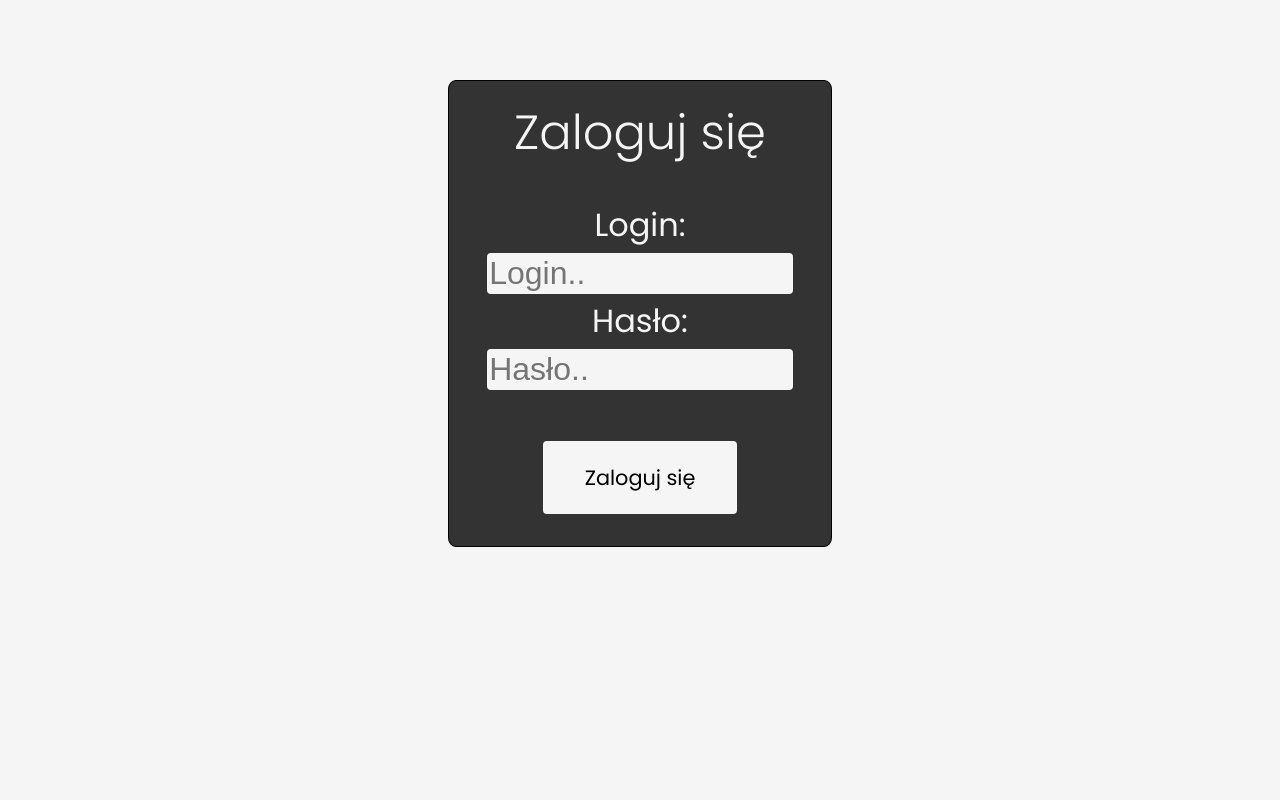
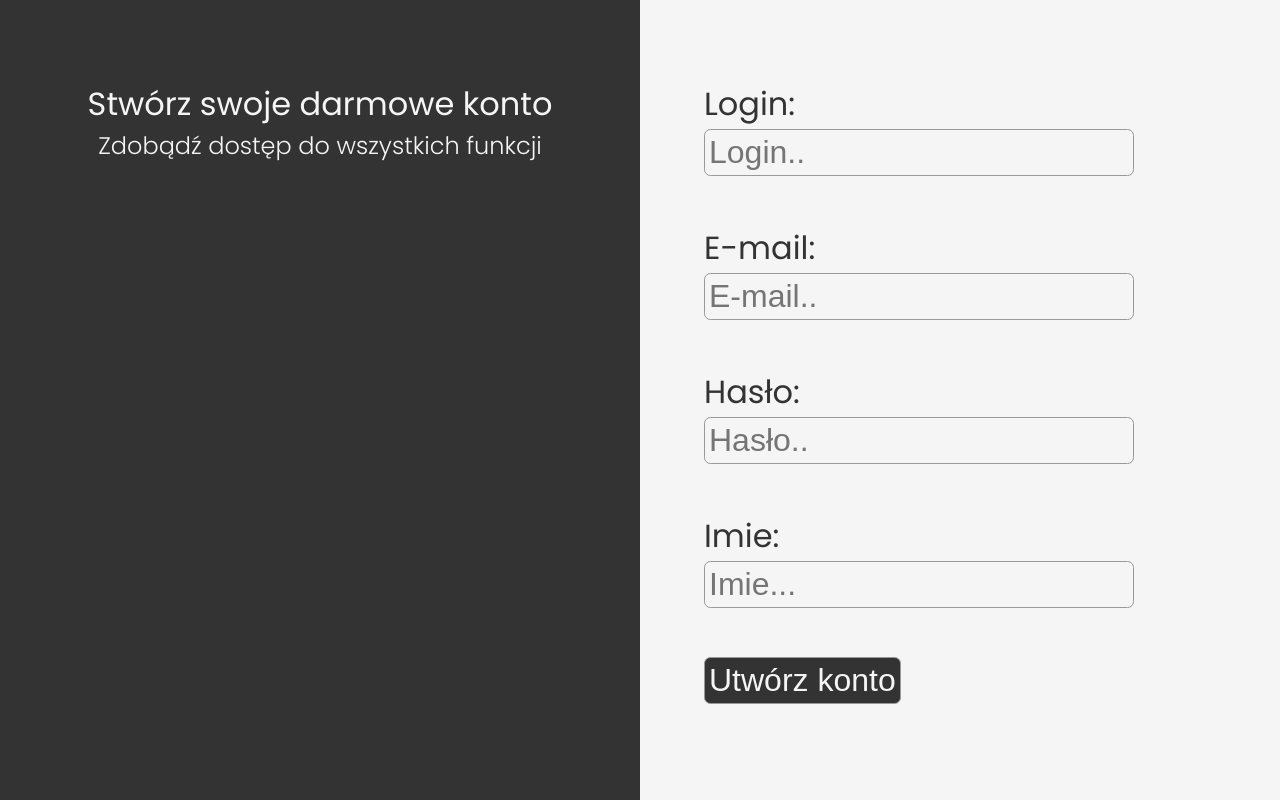
Before and after one commit to Kaczpr/BronzeAgeWebpage, a PHP site: page /html/test.html in a window 1280 px wide. Run offline with PHP 8.4, Linux system fonts and the light colour scheme.

Commit message:
push
push

```diff
--- a/css/login.css
+++ b/css/login.css
@@ -17,6 +17,12 @@ body {
   background-color: var(--bodyColor);
   width: 100%;
   height: 100%;
+}
+h1{
+  font-weight: 400;
+}
+h2{
+  font-weight: 300;
 }
 a {
   text-decoration: none;
@@ -67,53 +73,39 @@ footer {
 .logo:hover {
   transform: scale(1.1);
 }
-.loginMain {
-  border-radius: 2%;
-  width: 30%;
-  height: auto;
-  border: 1px solid black;
+
+
+.registration {
+  display: flex;
+}
+.registration .left{
+  width: 50%;
+  height: 100svh;
+  background-color: #333;
+  color: #f5f5f5;
+  text-align: center;
+  padding: 10svh;
+}
+.registration .right{
+  width: 50%;
+  height: 100svh;
+  background-color: var(--bodyColor);
+}
+
+form {
+  width: 80%;
   margin: 10svh auto;
+  text-align: left;
+  font-size: 2em;
+}
+Input{
+  font-size: 1em;
+  border: 1px solid #999;
+  background-color: var(--bodyColor);
+  border-radius: .2em;
+  padding: 4px;
+}
+input[type=button], input[type=submit], input[type=reset]{
   background-color: #333;
-  color: whitesmoke;
+  color: var(--bodyColor);
 }
-.loginHello {
-    margin: 2svh auto;
-}
-.loginHello h1 {
-  text-align: center;
-  font-size: 3em;
-  font-weight: 300;
-}
-.login{
-    width: 80%;
-    margin: 1em auto;
-    text-align: center;
-    font-size: 2em;
-}
-input[type=text] {
-    width: 100%;
-    box-sizing: border-box;
-    border: 2px solid whitesmoke;
-    border-radius: 4px;
-    font-size: 1em;
-    background-color: whitesmoke;
-
-  }
-input[type=text]:focus {
-    border: 3px solid #555;
-  }
-  input[type=button], input[type=submit], input[type=reset]{
-    background-color: whitesmoke;
-    border: none;
-    padding: 1em 2em;
-    cursor: pointer;
-    text-decoration: none;
-    font-family: "Poppins", sans-serif;
-    font-size: .65em;
-    height: auto;
-    border-radius: 4px;
-    transition: 1s;
-  }
-  input[type=button]:hover, input[type=submit]:hover, input[type=reset]:hover{
-    background-color: beige;
-  }
--- a/html/nav.html
+++ b/html/nav.html
@@ -12,6 +12,7 @@
           <li><a href="../php/index.php">Mapa</a></li>
           <li><a href="../php/articles.php">Artykuły</a></li>
           <li><a href="../php/login.php">Zaloguj się</a></li>
+          <li><a href="../php/register.php">Zarejestruj się</a></li>
         </ul>
       </div>
     </div>
--- a/html/test.html
+++ b/html/test.html
@@ -18,17 +18,47 @@
   </head>
 
   <body>
-    <div class="loginMain">
-      <div class="loginHello"><h1>Zaloguj się</h1></div>
-
-      <div class="login">
-        <form action="">
-          <label for="fname">Login:</label><br />
-          <input type="text" id="login" name="login" placeholder="Login.." /><br />
-          <label for="lname">Hasło:</label><br />
-          <input type="text" id="password" name="login" placeholder="Hasło.." /><br /><br />
-          <input type="submit" value="Zaloguj się" />
-        </form>
+    <div class="registration">
+      <div class="left">
+        <h1>Stwórz swoje darmowe konto</h1>
+        <h2>Zdobądź dostęp do wszystkich funkcji</h2>
+      </div>
+      <div class="right">
+        <div class="reg">
+          <form action="">
+            <label for="fname">Login:</label><br />
+            <input
+              type="text"
+              id="login"
+              name="login"
+              placeholder="Login.."
+            /><br />
+            <br />
+            <label for="fname">E-mail:</label><br />
+            <input
+              type="text"
+              id="email"
+              name="email"
+              placeholder="E-mail.."
+            /><br />
+            <br />
+            <label for="lname">Hasło:</label><br />
+            <input
+              type="password"
+              id="password"
+              name="password"
+              placeholder="Hasło.."
+            /><br /><br />
+            <label for="lname">Imie:</label><br />
+            <input
+              type="text"
+              id="name"
+              name="name"
+              placeholder="Imie..."
+            /><br /><br />
+            <input type="submit" value="Utwórz konto" />
+          </form>
+        </div>
       </div>
     </div>
   </body>
--- a/php/index.php
+++ b/php/index.php
@@ -1,3 +1,7 @@
+<?php
+session_start();
+?>
+
 <!DOCTYPE html>
 <html lang="pl">
 
```
Also changed, not shown: php/login.php (+62 -11 lines), php/register.php (added, +87 -0 lines).
